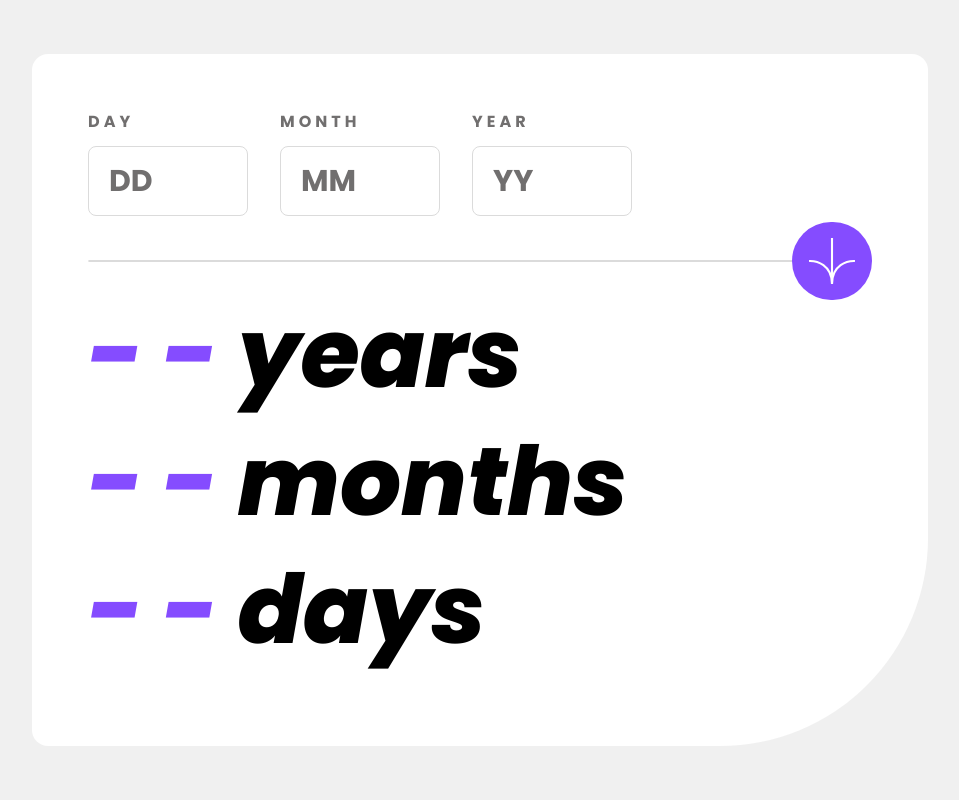
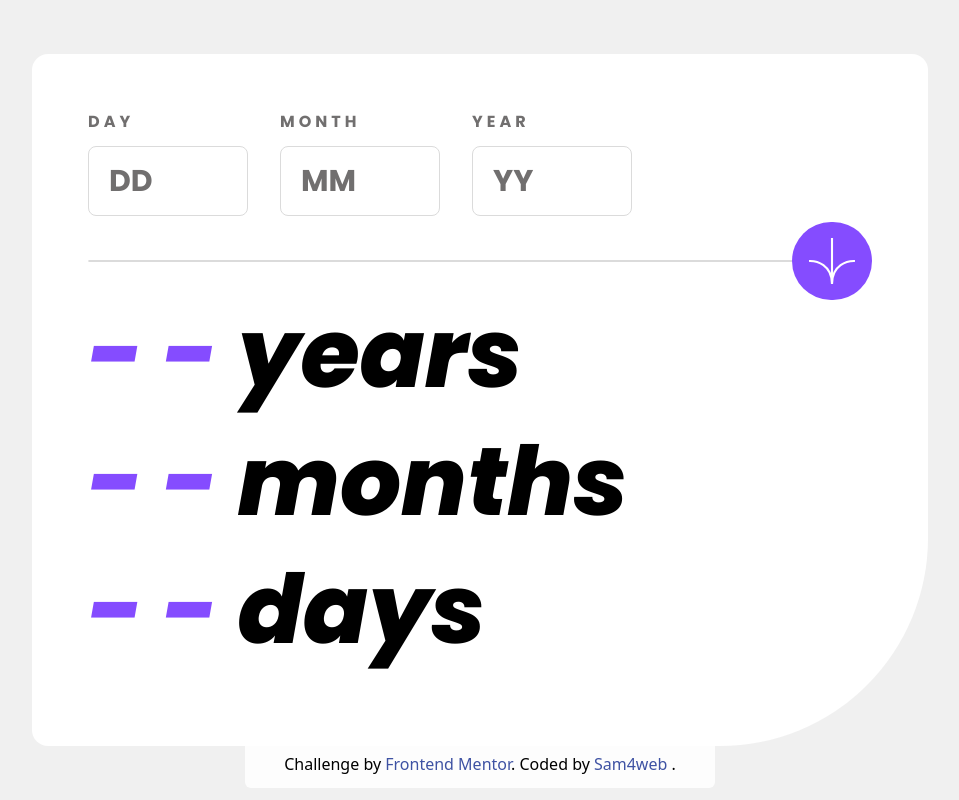
Before and after one commit to sam4web/age-calculator-app, a React (Vite) app: page / in a window 1280 px wide. Shown: the whole page, without its empty margins (160-1119 px from the left). Built offline with nearby package versions, Linux system fonts and the light colour scheme.

Commit message:
added Attribution component

```diff
--- a/src/App.jsx
+++ b/src/App.jsx
@@ -1,5 +1,5 @@
 import { useState } from 'react';
-import { InputField, LineBreak } from './components';
+import { InputField, LineBreak, Attribution } from './components';
 
 const App = () => {
   const [inputData, setInputData] = useState(null);
@@ -195,6 +195,7 @@ const App = () => {
           </section>
           {/* /data-display */}
         </main>
+        <Attribution />
       </div>
     </>
   );
--- /dev/null
+++ b/src/components/Attribution.jsx
@@ -0,0 +1,28 @@
+const Attribution = () => (
+  <div
+    id='attribution'
+    className='font-sans font-medium text-base text-center max-w-[470px] w-full px-1 py-3 rounded-md mx-auto fixed bottom-3 left-1/2 -translate-x-1/2'
+  >
+    Challenge by{' '}
+    <a
+      className='hover:underline'
+      href='https://www.frontendmentor.io/challenges/age-calculator-app-dF9DFFpj-Q'
+      target='_blank'
+      rel='noreferrer'
+    >
+      Frontend Mentor
+    </a>
+    . Coded by{' '}
+    <a
+      className='hover:underline'
+      href='https://www.frontendmentor.io/profile/sam4web'
+      target='_blank'
+      rel='noreferrer'
+    >
+      Sam4web{' '}
+    </a>
+    .
+  </div>
+);
+
+export default Attribution;
--- a/src/components/index.js
+++ b/src/components/index.js
@@ -1,4 +1,5 @@
 import InputField from './InputField.jsx';
 import LineBreak from './LineBreak.jsx';
+import Attribution from './Attribution.jsx';
 
-export { InputField, LineBreak };
+export { InputField, LineBreak, Attribution };
--- a/src/styles/main.css
+++ b/src/styles/main.css
@@ -35,3 +35,11 @@
     @apply font-extrabold text-5xl md:text-6xl lg:text-8xl italic mb-3 md:mb-8;
   }
 }
+
+#attribution {
+  background-color: hsla(0, 0%, 100%, 0.851);
+}
+
+#attribution a {
+  color: hsl(228, 45%, 44%);
+}
```
